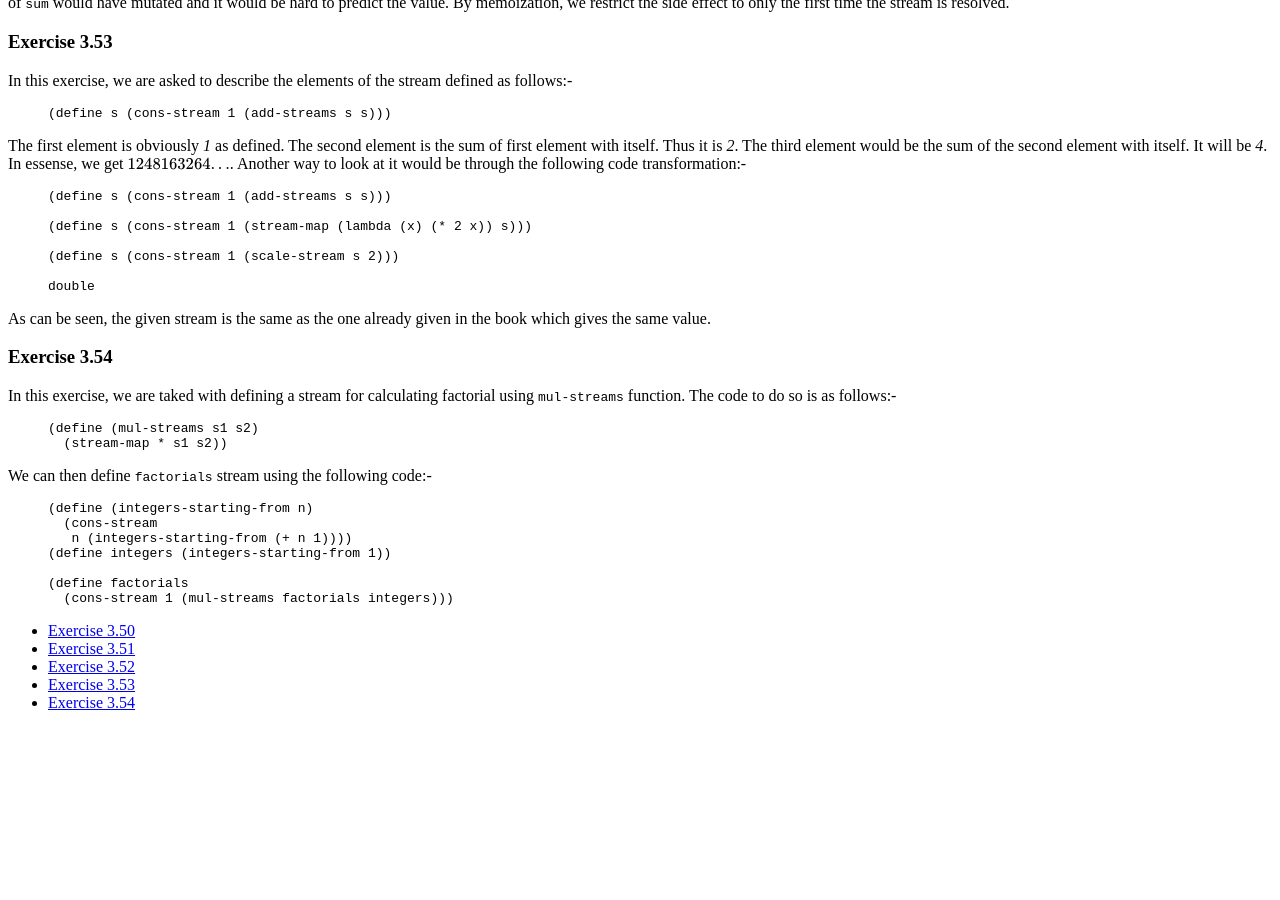
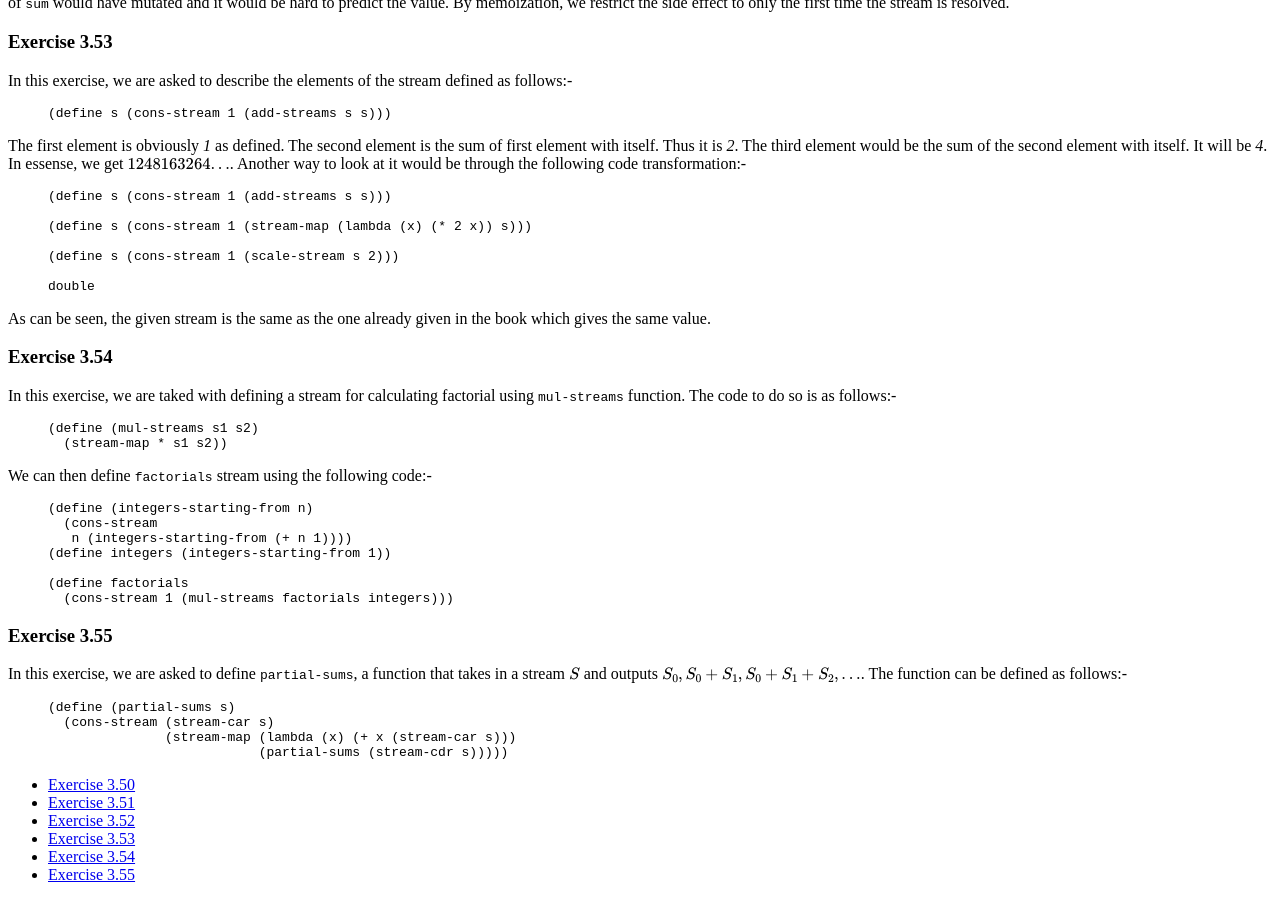
Before and after one commit to mohanrajendran/mohanrajendran.github.io, a Jekyll site: the page built from _sicp/Solution3_5.md, in a window 1280 px wide and 900 px high, scrolled down 2280 px. Built offline with Jekyll 4.4.1, drawn with Linux system fonts in a browser that asks for light colours; nearby versions of some CDN libraries; formulas are drawn with MathJax 3; before the commit the page ends 3008 px from its top, so only the background shows below that.

Commit message:
Finished exercise 3.55

```diff
--- a/_sicp/Solution3_5.md
+++ b/_sicp/Solution3_5.md
@@ -2,13 +2,14 @@
 layout: spiedpage
 order: 26
 title: Section 3.5 solutions
-exercises: '3.50 - 3.54'
+exercises: '3.50 - 3.55'
 submenu:
   - { hook: "Exercise3_50", title: "Exercise 3.50" }
   - { hook: "Exercise3_51", title: "Exercise 3.51" }
   - { hook: "Exercise3_52", title: "Exercise 3.52" }
   - { hook: "Exercise3_53", title: "Exercise 3.53" }
   - { hook: "Exercise3_54", title: "Exercise 3.54" }
+  - { hook: "Exercise3_55", title: "Exercise 3.55" }
 ---
 
 In this section, we are introduced to streams. Implementation of streams require lazy evaluation. Since all of user-created functions in Scheme is eagerly evaluated, we need to use [macros](https://en.wikipedia.org/wiki/Macro_(computer_science)). They can be declared using the `define-syntax` command as follows:-
@@ -196,3 +197,14 @@ We can then define `factorials` stream using the following code:-
 (define factorials
   (cons-stream 1 (mul-streams factorials integers)))
 {% endhighlight %}
+
+### Exercise 3.55<a id="Exercise3_55">&nbsp;</a>
+
+In this exercise, we are asked to define `partial-sums`, a function that takes in a stream $$S$$ and outputs $$S_0, S_0+S_1, S_0+S_1+S_2,...$$. The function can be defined as follows:-
+
+{% highlight scheme %}
+(define (partial-sums s)
+  (cons-stream (stream-car s)
+               (stream-map (lambda (x) (+ x (stream-car s)))
+                           (partial-sums (stream-cdr s)))))
+{% endhighlight %}
```
